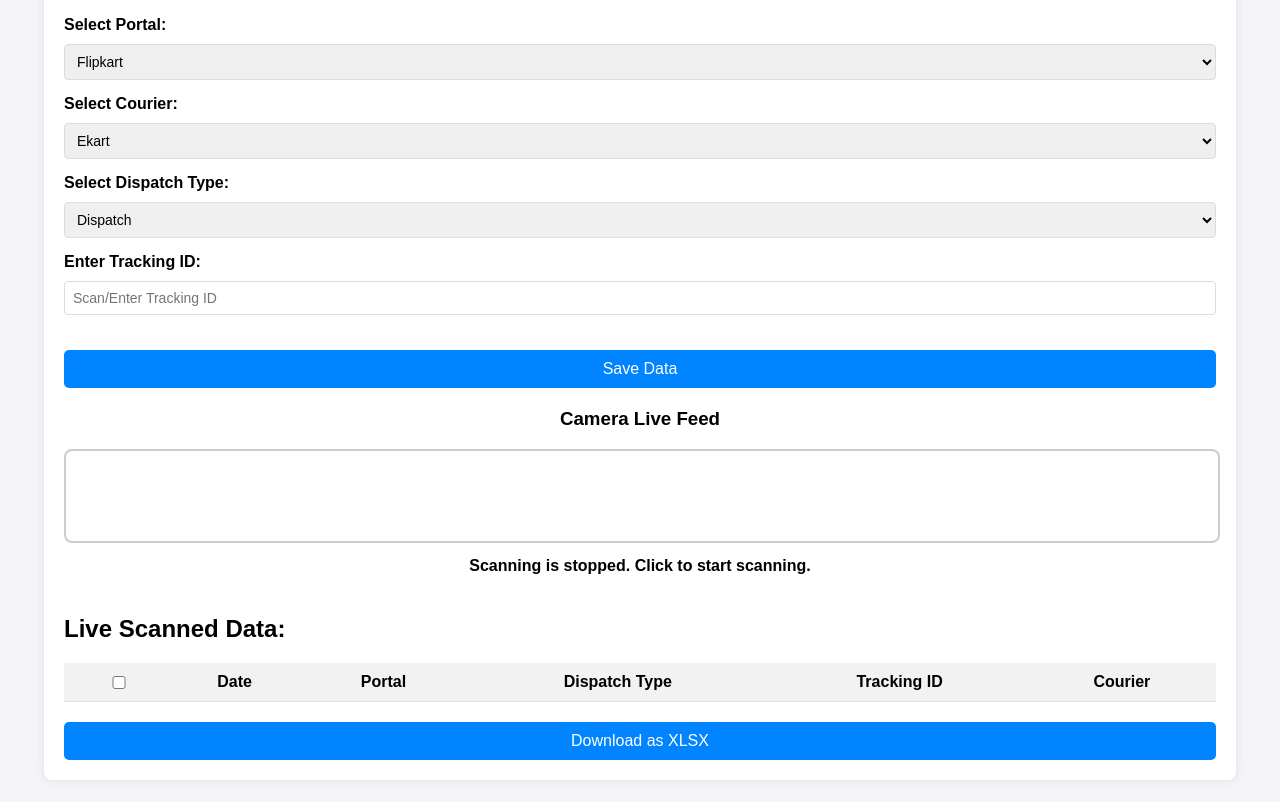
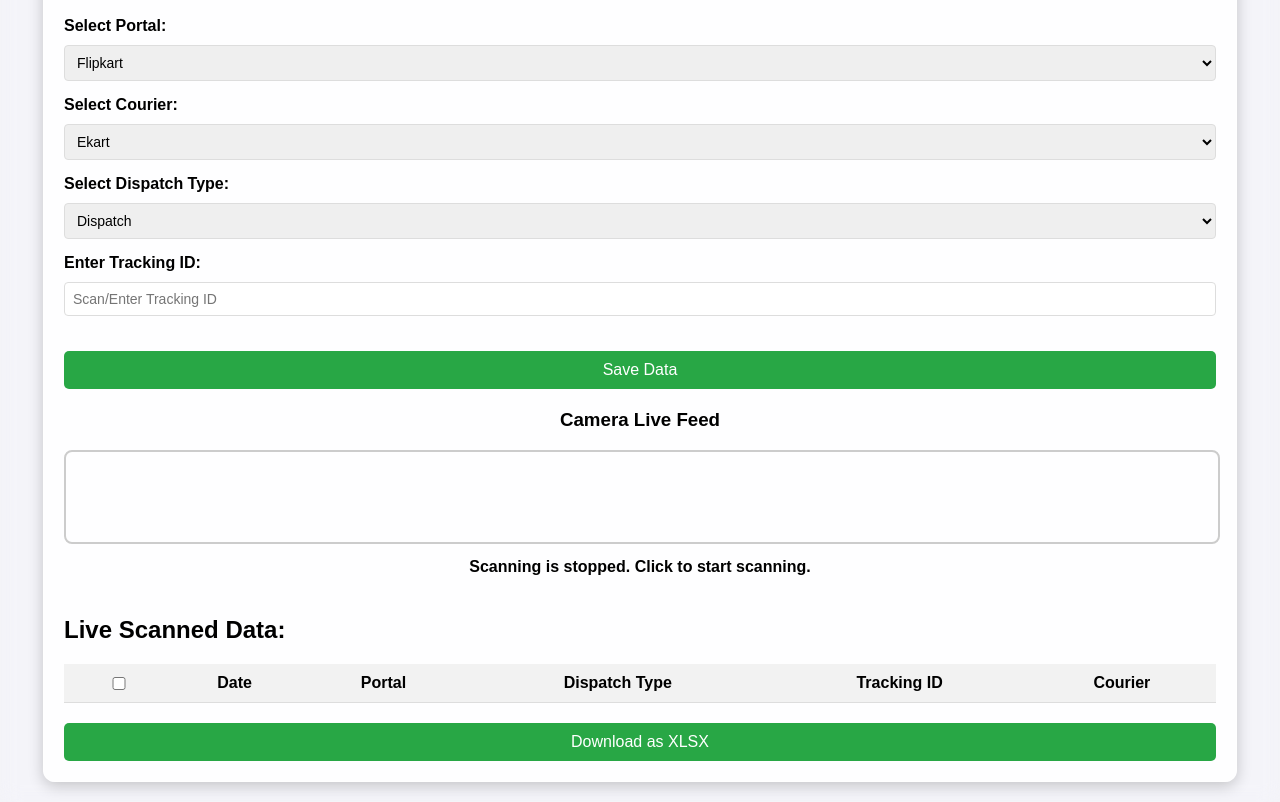
Before and after one commit to bhikandeshmukh/dispatchmanager, a plain HTML site: page index.html in a window 1280 px wide. Shown: the part 93-895 px from the top of the page. Drawn offline with Linux system fonts and the light colour scheme.

Commit message:
Update index.html

```diff
--- a/index.html
+++ b/index.html
@@ -11,15 +11,22 @@
             margin: 0;
             padding: 0;
             background-color: #f4f4f9;
+            display: flex;
+            justify-content: center;
+            align-items: center;
+            min-height: 100vh;
+            backdrop-filter: blur(10px); /* Blur effect for the background */
         }
         .container {
             width: 90%;
             max-width: 1200px;
-            margin: 20px auto;
+            margin: 20px;
             padding: 20px;
-            background-color: white;
-            border-radius: 8px;
-            box-shadow: 0 0 10px rgba(0, 0, 0, 0.1);
+            background-color: rgba(255, 255, 255, 0.9); /* Semi-transparent white */
+            border-radius: 12px;
+            box-shadow: 0 4px 15px rgba(0, 0, 0, 0.2);
+            border: 1px solid rgba(255, 255, 255, 0.3); /* Light border */
+            backdrop-filter: blur(10px); /* Blur effect for the container */
         }
         h1 {
             text-align: center;
@@ -53,7 +60,7 @@
         }
         button {
             padding: 10px 15px;
-            background-color: #0084ff;
+            background-color: #28a745;
             color: white;
             font-size: 16px;
             border: none;
@@ -63,7 +70,7 @@
             margin-top: 20px;
         }
         button:hover {
-            background-color: #0084ff;
+            background-color: #218838;
         }
         .table-container {
             margin-top: 20px;
```
